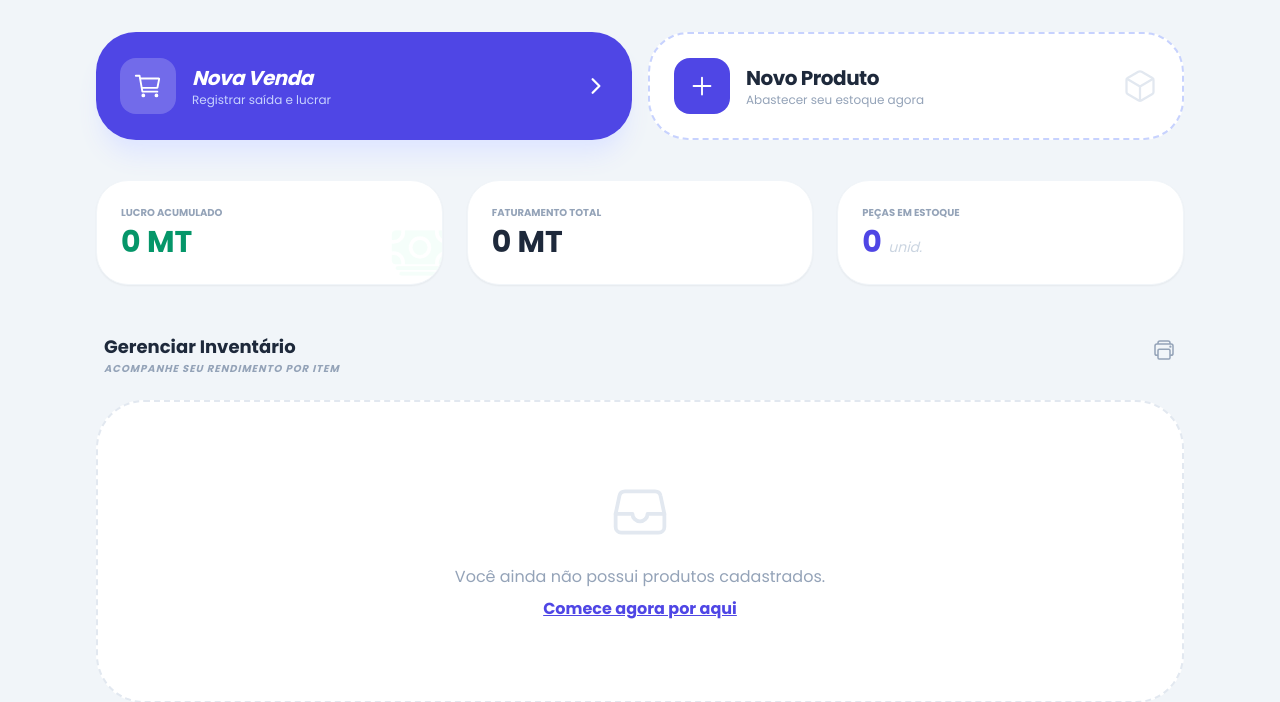
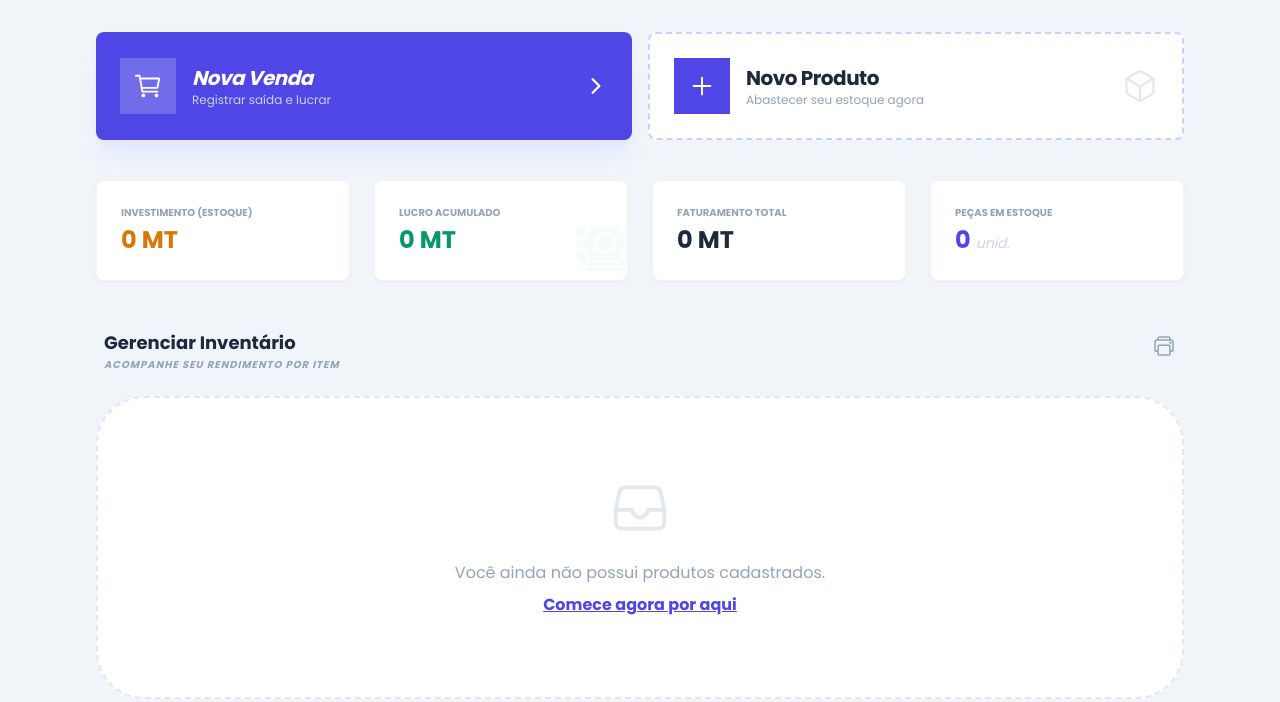
Before and after one commit to agiabudomz/micro-erp, a PHP site: page /dashboard.php in a window 1280 px wide. Shown: the part 85-787 px from the top of the page. Run offline with PHP 8.4, Linux system fonts and the light colour scheme; the visitor is signed in with stand-in values (Sample User, id 1); data that the repository does not hold is empty; some libraries are stand-ins or nearby versions.

Commit message:
feat: melhorar layout da dashboard.php

```diff
--- a/dashboard.php
+++ b/dashboard.php
@@ -20,14 +20,15 @@ if (isset($_GET['delete_id'])) {
 }
 
 // --- BUSCA DE MÉTRICAS GLOBAIS ---
-// Investimento e Total de Itens
-$est = $conn->query("SELECT SUM(stock * buy_price) as investimento, SUM(stock) as total_itens FROM products WHERE user_id = $uid")->fetch_assoc();
+// Investimento e Total de Itens (Valor em estoque hoje)
+$est = $conn->query("SELECT SUM(stock * buy_price) as investimento_estoque, SUM(stock) as total_itens FROM products WHERE user_id = $uid")->fetch_assoc();
 
 // Faturamento e Lucro Real (Baseado em vendas efetivas)
 $vnd = $conn->query("SELECT SUM(sale_price * quantity) as faturamento, SUM(total_profit) as lucro_real FROM sales WHERE user_id = $uid")->fetch_assoc();
 
 $faturamento = $vnd['faturamento'] ?? 0;
 $lucro_real = $vnd['lucro_real'] ?? 0;
+$investimento_total = $est['investimento_estoque'] ?? 0;
 $itens_estoque = $est['total_itens'] ?? 0;
 ?>
 
@@ -116,9 +117,9 @@ $itens_estoque = $est['total_itens'] ?? 0;
     <main class="max-w-6xl mx-auto p-4 md:p-8">
 
         <div class="grid grid-cols-1 md:grid-cols-2 gap-4 mb-10">
-            <a href="vendas.php" class="flex items-center justify-between p-6 bg-indigo-600 rounded-[2.5rem] shadow-xl shadow-indigo-100 group transition-all">
+            <a href="vendas.php" class="flex items-center justify-between p-6 bg-indigo-600 rounded-[8px] shadow-xl shadow-indigo-100 group transition-all">
                 <div class="flex items-center gap-4 text-white">
-                    <div class="w-14 h-14 bg-white/20 rounded-2xl flex items-center justify-center text-3xl">
+                    <div class="w-14 h-14 bg-white/20 rounded-[2xl] flex items-center justify-center text-3xl">
                         <ion-icon name="cart-outline"></ion-icon>
                     </div>
                     <div>
@@ -129,9 +130,9 @@ $itens_estoque = $est['total_itens'] ?? 0;
                 <ion-icon name="chevron-forward" class="text-white text-2xl group-hover:translate-x-2 transition-transform"></ion-icon>
             </a>
 
-            <a href="produtos_acao.php" class="flex items-center justify-between p-6 bg-white border-2 border-dashed border-indigo-200 rounded-[2.5rem] hover:bg-indigo-50 hover:border-indigo-400 transition-all group">
+            <a href="produtos_acao.php" class="flex items-center justify-between p-6 bg-white border-2 border-dashed border-indigo-200 rounded-[8px] hover:bg-indigo-50 hover:border-indigo-400 transition-all group">
                 <div class="flex items-center gap-4 text-indigo-600">
-                    <div class="w-14 h-14 bg-indigo-600 rounded-2xl flex items-center justify-center text-3xl text-white">
+                    <div class="w-14 h-14 bg-indigo-600 rounded-[2xl] flex items-center justify-center text-3xl text-white">
                         <ion-icon name="add-outline"></ion-icon>
                     </div>
                     <div>
@@ -143,19 +144,26 @@ $itens_estoque = $est['total_itens'] ?? 0;
             </a>
         </div>
 
-        <div class="grid grid-cols-1 sm:grid-cols-3 gap-6 mb-12">
-            <div class="bg-white p-6 rounded-[2rem] border border-slate-100 shadow-sm overflow-hidden relative">
+        <div class="grid grid-cols-1 sm:grid-cols-2 lg:grid-cols-4 gap-6 mb-12">
+            <div class="bg-white p-6 rounded-[8px] border border-slate-100 shadow-sm">
+                <p class="text-slate-400 text-[10px] font-bold uppercase mb-1">Investimento (Estoque)</p>
+                <h2 class="text-2xl font-bold text-amber-600"><?= number_format($investimento_total, 0, ',', '.') ?> MT</h2>
+            </div>
+
+            <div class="bg-white p-6 rounded-[8px] border border-slate-100 shadow-sm overflow-hidden relative">
                 <p class="text-slate-400 text-[10px] font-bold uppercase mb-1">Lucro Acumulado</p>
-                <h2 class="text-3xl font-bold text-emerald-600"><?= number_format($lucro_real, 0, ',', '.') ?> MT</h2>
+                <h2 class="text-2xl font-bold text-emerald-600"><?= number_format($lucro_real, 0, ',', '.') ?> MT</h2>
                 <div class="absolute -right-2 -bottom-2 text-6xl text-emerald-50 opacity-50"><ion-icon name="cash"></ion-icon></div>
             </div>
-            <div class="bg-white p-6 rounded-[2rem] border border-slate-100 shadow-sm">
+
+            <div class="bg-white p-6 rounded-[8px] border border-slate-100 shadow-sm">
                 <p class="text-slate-400 text-[10px] font-bold uppercase mb-1">Faturamento Total</p>
-                <h2 class="text-3xl font-bold text-slate-800"><?= number_format($faturamento, 0, ',', '.') ?> MT</h2>
+                <h2 class="text-2xl font-bold text-slate-800"><?= number_format($faturamento, 0, ',', '.') ?> MT</h2>
             </div>
-            <div class="bg-white p-6 rounded-[2rem] border border-slate-100 shadow-sm">
+
+            <div class="bg-white p-6 rounded-[8px] border border-slate-100 shadow-sm">
                 <p class="text-slate-400 text-[10px] font-bold uppercase mb-1">Peças em Estoque</p>
-                <h2 class="text-3xl font-bold text-indigo-600"><?= $itens_estoque ?> <span class="text-sm font-normal text-slate-300 italic">unid.</span></h2>
+                <h2 class="text-2xl font-bold text-indigo-600"><?= $itens_estoque ?> <span class="text-sm font-normal text-slate-300 italic">unid.</span></h2>
             </div>
         </div>
 
@@ -178,7 +186,7 @@ $itens_estoque = $est['total_itens'] ?? 0;
                 $vendidos = $p['vendidos'] ?? 0;
                 $alerta_estoque = ($p['stock'] <= 3);
             ?>
-            <div class="card-premium bg-white p-6 rounded-[2.5rem] border border-slate-200 shadow-sm relative overflow-hidden flex flex-col justify-between">
+            <div class="card-premium bg-white p-6 rounded-[8px] border border-slate-200 shadow-sm relative overflow-hidden flex flex-col justify-between">
 
                 <?php if($alerta_estoque): ?>
                     <div class="absolute top-0 right-0 bg-red-500 text-white text-[8px] font-bold px-3 py-1 rounded-bl-xl uppercase tracking-widest">Estoque Crítico</div>
```
